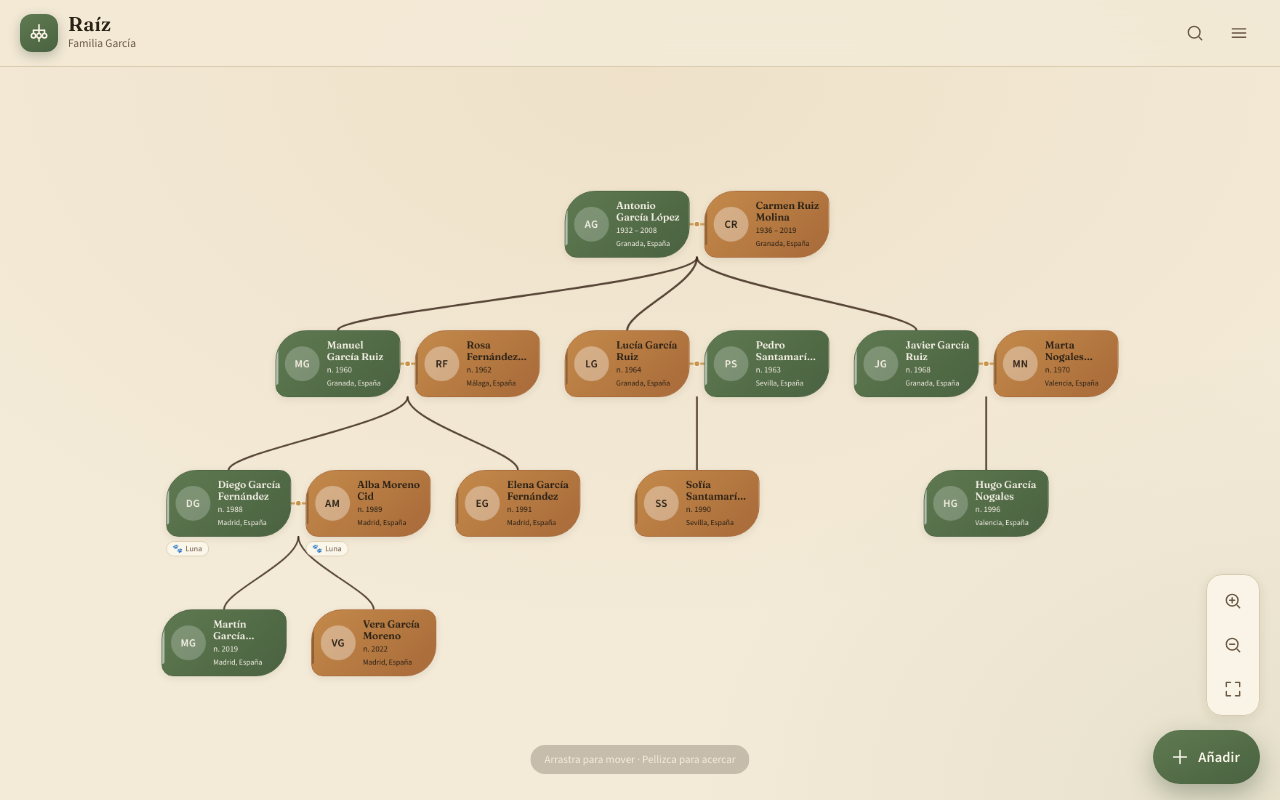
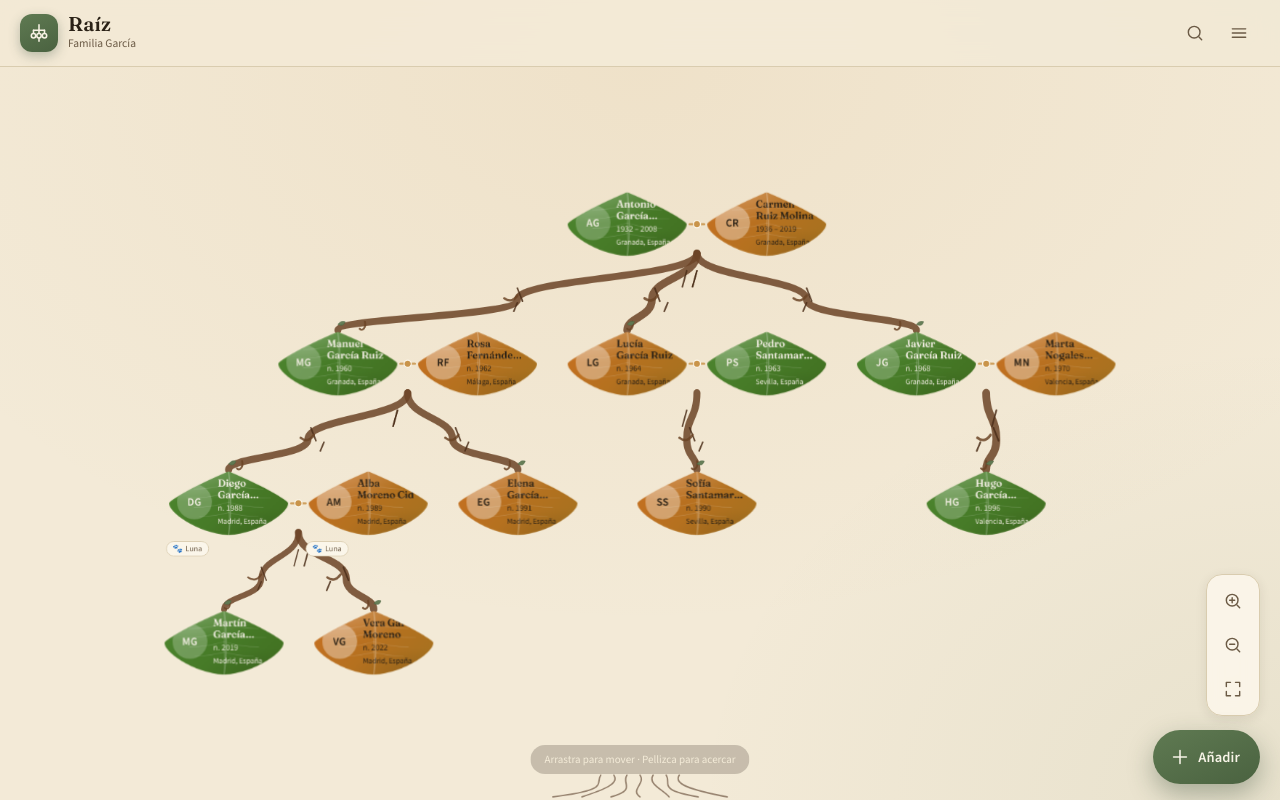
Before and after one commit to Juan-sjss/raiz-arbol-genealogico, a React (Vite) app: page / in a window 1280 px wide. Built offline with nearby package versions, Linux system fonts and the light colour scheme.

Commit message:
feat: ramas como troncos con corteza y tarjetas en forma de hoja

```diff
--- a/src/components/PersonCard.tsx
+++ b/src/components/PersonCard.tsx
@@ -43,6 +43,10 @@ export function PersonCard({ person, x, y, selected, dimmed, onSelect }: PersonC
         {person.birthPlace ? <span className="person-place">{person.birthPlace}</span> : null}
       </span>
       <span className="person-flag" aria-hidden="true" />
+      <svg className="leaf-vein" viewBox="0 0 100 100" preserveAspectRatio="none" aria-hidden="true">
+        <path d="M50 2 C52 28 52 72 50 98" className="leaf-vein-main" />
+        <path d="M50 20 C60 26 68 28 78 28 M50 34 C62 40 72 42 84 42 M50 48 C60 54 68 56 78 56 M50 64 C58 68 64 70 74 70 M50 20 C40 26 32 28 22 28 M50 34 C38 40 28 42 16 42 M50 48 C40 54 32 56 22 56 M50 64 C42 68 36 70 26 70" className="leaf-vein-small" />
+      </svg>
     </button>
   )
 }
--- a/src/components/TreeCanvas.tsx
+++ b/src/components/TreeCanvas.tsx
@@ -66,7 +66,16 @@ export function TreeCanvas({ data, selectedId, focusRequest, onSelect }: TreeCan
       parentGroups.set(rel.to, list)
     }
 
-    const childPaths: Array<{ key: string; d: string; thickness: number }> = []
+    type ChildPath = {
+      key: string
+      d: string
+      thickness: number
+      bark: string
+      twig: string
+      twigEnd: string
+      leaf: string
+    }
+    const childPaths: ChildPath[] = []
     for (const [childId, parentIds] of parentGroups) {
       const child = positions.get(childId)!
       const parentPoints = [...new Set(parentIds)]
@@ -88,13 +97,23 @@ export function TreeCanvas({ data, selectedId, focusRequest, onSelect }: TreeCan
 
       const endX = child.x + CARD_W / 2
       const endY = child.y
-       const drop = endY - bottom
-       const cp1x = startX
-       const cp1y = bottom + drop * 0.35
-       const cp2x = endX
-       const cp2y = endY - drop * 0.25
-       const thickness = Math.max(1.1, Math.min(3.4, 3.4 - (endY / Math.max(1, layout.height)) * 1.6))
-       childPaths.push({ key: childId, d: `M ${startX} ${bottom} C ${cp1x} ${cp1y}, ${cp2x} ${cp2y}, ${endX} ${endY}`, thickness })
+      const drop = Math.max(24, endY - bottom)
+      // Tronco con un leve zigzag orgánico: sale vertical, se desvía y brota en la hoja.
+      const mx = startX + (endX - startX) * 0.5
+      const t1y = bottom + drop * 0.28
+      const t2y = bottom + drop * 0.58
+      const t3y = bottom + drop * 0.82
+      const wiggle = ((parentPoints.length + childId.length) % 3) - 1
+      const thickness = Math.max(6, Math.min(13, 13 - (endY / Math.max(1, layout.height)) * 4 - (childId.length % 3)))
+      childPaths.push({
+        key: childId,
+        d: `M ${startX} ${bottom - 6} C ${startX} ${t1y}, ${mx + wiggle * 14} ${t1y}, ${mx + wiggle * 14} ${t2y} C ${mx + wiggle * 14} ${t3y}, ${endX} ${t3y}, ${endX} ${endY}`,
+        thickness,
+        bark: `M ${startX + wiggle * 14} ${bottom + drop * 0.18} l -6 ${drop * 0.22} M ${mx + wiggle * 10} ${bottom + drop * 0.42} l 7 ${drop * 0.18} M ${mx - wiggle * 8} ${bottom + drop * 0.62} l -5 ${drop * 0.12}`,
+        twig: `M ${mx + wiggle * 6} ${bottom + drop * 0.52} c -4 ${drop * 0.06}, -10 ${drop * 0.1}, ${-18} ${drop * 0.04}`,
+        twigEnd: `M ${endX + (mx - endX) * 0.15} ${endY - drop * 0.12} c 2 ${drop * 0.08}, -3 ${drop * 0.14}, ${-7} ${drop * 0.1}`,
+        leaf: `M ${endX} ${endY - 8} q 4 -6 10 -4 q -2 8 -10 4`,
+      })
     }
 
     const partnerPaths: Array<{ key: string; x1: number; x2: number; y: number }> = []
@@ -154,12 +173,29 @@ export function TreeCanvas({ data, selectedId, focusRequest, onSelect }: TreeCan
             />
           ))}
           {edges.childPaths.map((edge) => (
-            <path
-              key={edge.key}
-              className="edge edge-child"
-              d={edge.d}
-              style={{ strokeWidth: edge.thickness }}
-            />
+            <g key={edge.key}>
+              <path
+                className="edge edge-child branch-trunk"
+                d={edge.d}
+                style={{ strokeWidth: edge.thickness }}
+              />
+              <path
+                className="edge edge-child branch-bark"
+                d={edge.bark}
+                style={{ strokeWidth: Math.max(1.4, edge.thickness * 0.22) }}
+              />
+              <path
+                className="edge edge-child branch-twig"
+                d={edge.twig}
+                style={{ strokeWidth: Math.max(2, edge.thickness * 0.34) }}
+              />
+              <path
+                className="edge edge-child branch-twig"
+                d={edge.twigEnd}
+                style={{ strokeWidth: Math.max(1.6, edge.thickness * 0.28) }}
+              />
+              <path className="edge-leaf" d={edge.leaf} />
+            </g>
           ))}
           {edges.partnerPaths.map((edge) => (
             <circle
@@ -167,9 +203,18 @@ export function TreeCanvas({ data, selectedId, focusRequest, onSelect }: TreeCan
               className="edge-knot"
               cx={(edge.x1 + edge.x2) / 2}
               cy={edge.y}
-              r={4}
+              r={5}
             />
           ))}
+          <g className="roots" aria-hidden="true">
+            <path
+              d={Array.from({ length: 7 }, (_, i) => {
+                const x = layout.width * 0.5 + (i - 3) * 18
+                return `M ${x} ${layout.height - 4} c ${(i % 2 ? 1 : -1) * 8} 12, ${(i % 2 ? -1 : 1) * 14} 20, ${(i - 3) * 22} 30`
+              }).join(' ')}
+              className="root-lines"
+            />
+          </g>
         </svg>
 
         {data.people.map((person) => {
--- a/src/styles.css
+++ b/src/styles.css
@@ -16,10 +16,16 @@
   --accent: #5f7a52;
   --accent-deep: #4a6240;
   --accent-soft: #e6eddf;
-  --accent-female: #c48a4a;
-  --accent-female-deep: #a86a3a;
-  --branch: #5b3f2a;
-  --branch-deep: #3d2a1c;
+  --accent-female: #d98a3d;
+  --accent-female-deep: #a8642a;
+  --branch: #6b4426;
+  --branch-deep: #4a2d18;
+  --leaf-h: 100;
+  --leaf-s: 48%;
+  --leaf-l: 38%;
+  --leaf-h2: 32;
+  --leaf-s2: 62%;
+  --leaf-l2: 42%;
   --pet: #7a5a3a;
   --gold: #c9944a;
   --danger: #a34434;
@@ -44,10 +50,10 @@
   --accent: #8fa87a;
   --accent-deep: #a8c092;
   --accent-soft: #2a3324;
-  --accent-female: #d4a06a;
-  --accent-female-deep: #e0b47e;
-  --branch: #a8845a;
-  --branch-deep: #c9a07a;
+  --accent-female: #e0a061;
+  --accent-female-deep: #f0c385;
+  --branch: #c49a6b;
+  --branch-deep: #e2bd8f;
   --pet: #a8845a;
   --gold: #d9a85a;
   --danger: #e58a78;
@@ -283,20 +289,55 @@ ul {
 .edge {
   fill: none;
   stroke: var(--branch);
-  stroke-width: 2.6;
+  stroke-width: 3;
   stroke-linecap: round;
   stroke-linejoin: round;
-  opacity: 0.9;
+  opacity: 0.95;
 }
 
 .edge-child {
   stroke: var(--branch-deep);
 }
 
+.branch-trunk {
+  stroke: var(--branch);
+  stroke-width: 8;
+}
+
+.branch-bark {
+  stroke: var(--branch-deep);
+  stroke-width: 1.6;
+  stroke-linecap: round;
+  fill: none;
+  opacity: 0.75;
+}
+
+.branch-twig {
+  stroke: var(--branch);
+  stroke-width: 3.5;
+  stroke-linecap: round;
+  fill: none;
+}
+
+.edge-leaf {
+  fill: var(--accent);
+  stroke: var(--accent-deep);
+  stroke-width: 0.6;
+  opacity: 0.95;
+}
+
+.root-lines {
+  fill: none;
+  stroke: var(--branch-deep);
+  stroke-width: 2;
+  stroke-linecap: round;
+  opacity: 0.55;
+}
+
 .edge-partner {
   stroke: var(--gold);
-  stroke-width: 2.8;
-  opacity: 0.85;
+  stroke-width: 3;
+  opacity: 0.9;
   stroke-dasharray: 0 0;
 }
 
@@ -308,32 +349,83 @@ ul {
   left: 0;
   display: flex;
   align-items: center;
-  gap: 10px;
-  padding: 10px 12px 10px 12px;
+  gap: 8px;
+  padding: 14px 20px 18px 14px;
   overflow: hidden;
   text-align: left;
-  background: var(--surface);
-  border: 1px solid var(--line);
-  border-radius: 42px 16px 42px 16px;
+  background:
+    radial-gradient(120% 90% at 20% 0%, rgba(255, 255, 255, 0.28) 0%, transparent 55%),
+    radial-gradient(90% 70% at 85% 100%, rgba(0, 0, 0, 0.12) 0%, transparent 60%),
+    linear-gradient(135deg, hsl(var(--leaf-h) var(--leaf-s) var(--leaf-l)) 0%, hsl(var(--leaf-h2) var(--leaf-s2) var(--leaf-l2)) 100%);
+  border: 1px solid hsl(var(--leaf-h) var(--leaf-s) calc(var(--leaf-l) - 10%));
+  -webkit-clip-path: path('M86 2 C130 20 168 42 168 46 C168 58 132 86 86 90 C40 86 4 58 4 46 C4 42 42 20 86 2 Z');
+  clip-path: path('M86 2 C130 20 168 42 168 46 C168 58 132 86 86 90 C40 86 4 58 4 46 C4 42 42 20 86 2 Z');
   box-shadow: var(--shadow-soft);
   cursor: pointer;
   transition:
     border-color 0.18s ease,
     box-shadow 0.18s ease,
-    opacity 0.2s ease;
+    opacity 0.2s ease,
+    filter 0.18s ease;
   -webkit-tap-highlight-color: transparent;
   opacity: 1;
 }
 
+.person-card::after {
+  content: '';
+  position: absolute;
+  left: 50%;
+  top: 8%;
+  bottom: 8%;
+  width: 1px;
+  transform: translateX(-50%);
+  background: linear-gradient(to bottom, transparent, rgba(255, 255, 255, 0.5), transparent);
+  pointer-events: none;
+  opacity: 0.55;
+}
+
+.person-card:hover {
+  filter: brightness(1.08) saturate(1.05);
+}
+
+.leaf-vein {
+  position: absolute;
+  inset: 0;
+  width: 100%;
+  height: 100%;
+  pointer-events: none;
+  opacity: 0.28;
+}
+.leaf-vein-main {
+  fill: none;
+  stroke: rgba(255, 255, 255, 0.9);
+  stroke-width: 1.1;
+  stroke-linecap: round;
+}
+.leaf-vein-small {
+  fill: none;
+  stroke: rgba(255, 255, 255, 0.65);
+  stroke-width: 0.7;
+  stroke-linecap: round;
+}
+
 .person-card.sex-male {
-  background: linear-gradient(135deg, var(--accent) 0%, var(--accent-deep) 100%);
-  border-color: var(--accent-deep);
+  --leaf-h: 100;
+  --leaf-s: 48%;
+  --leaf-l: 36%;
+  --leaf-h2: 95;
+  --leaf-s2: 55%;
+  --leaf-l2: 28%;
   color: #f5f0e6;
 }
 
 .person-card.sex-female {
-  background: linear-gradient(135deg, var(--accent-female) 0%, var(--accent-female-deep) 100%);
-  border-color: var(--accent-female-deep);
+  --leaf-h: 28;
+  --leaf-s: 72%;
+  --leaf-l: 46%;
+  --leaf-h2: 38;
+  --leaf-s2: 68%;
+  --leaf-l2: 38%;
   color: #2a2116;
 }
 
```
